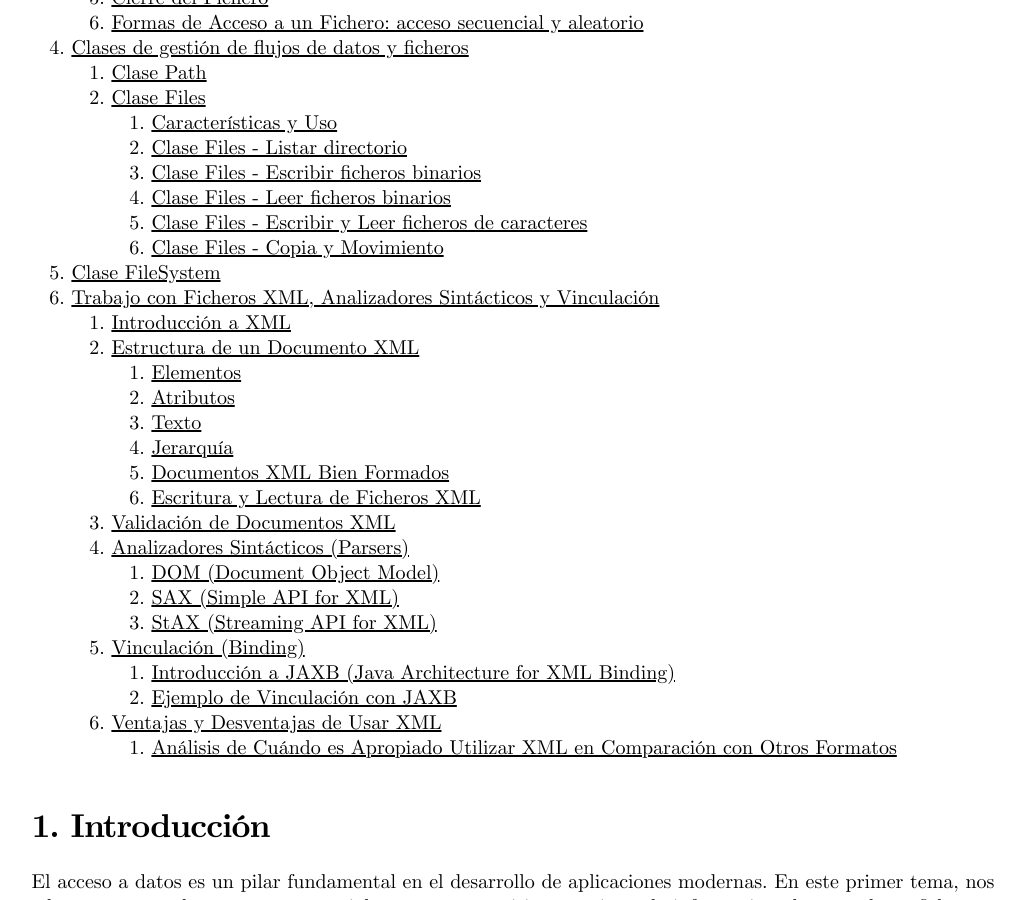
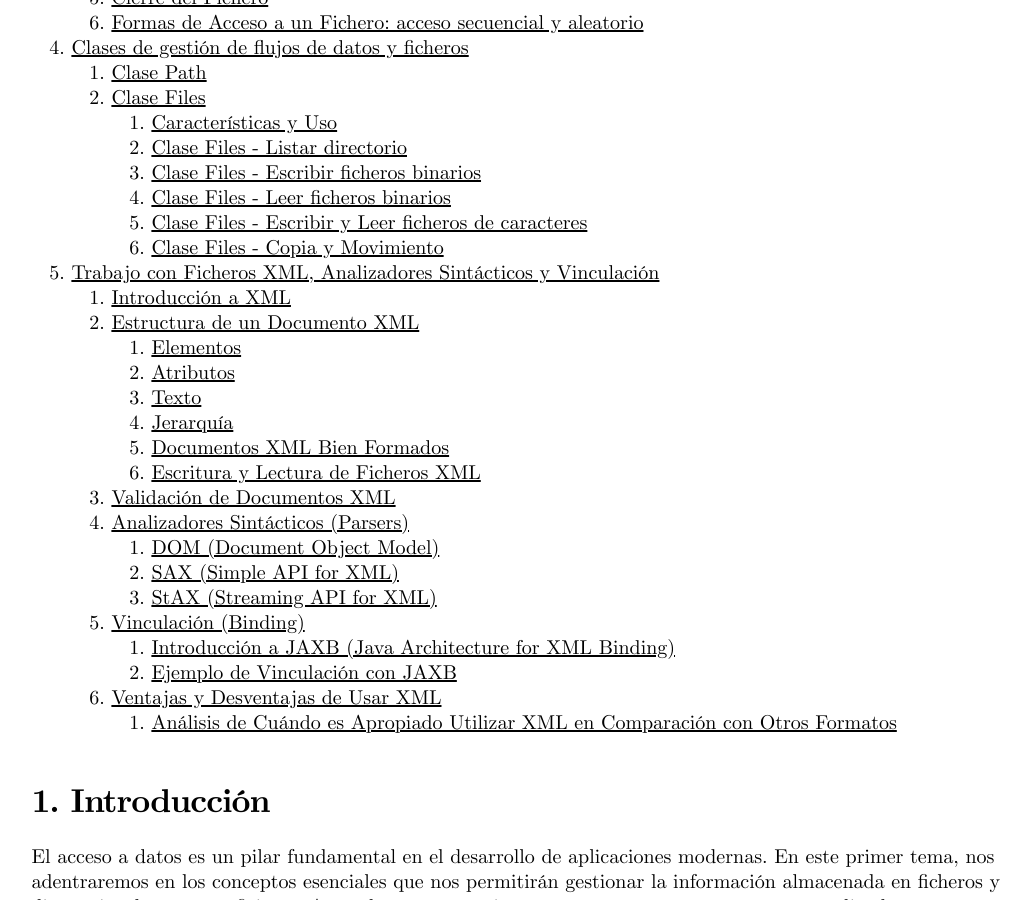
Before and after one commit to TeoRojas/teorojas.github.io, a Jekyll site: the page built from acceso-a-datos/UD01-teoria.md, in a window 1280 px wide and 900 px high, scrolled down 943 px. Shown: the whole window, without its empty margins (103-1134 px from the left). Built offline with Jekyll 4.4.1, drawn with Linux system fonts in a browser that asks for light colours; nearby versions of some CDN libraries.

Commit message:
ADD->UD01-> Update Index

```diff
--- a/acceso-a-datos/UD01-teoria.md
+++ b/acceso-a-datos/UD01-teoria.md
@@ -30,8 +30,7 @@ abstract: Sinopsis de la unidad 01
        4. [Clase Files - Leer ficheros binarios](#424-clase-files---leer-ficheros-binarios)
        5. [Clase Files - Escribir y Leer ficheros de caracteres](#425-clase-files---escribir-y-leer-ficheros-de-caracteres)
        6. [Clase Files - Copia y Movimiento](#426-clase-files---copia-y-movimiento)
-5. [Clase FileSystem](#43-clase-filesystem)
-6. [Trabajo con Ficheros XML, Analizadores Sintácticos y Vinculación](#5-trabajo-con-ficheros-xml-analizadores-sintácticos-y-vinculación)
+5. [Trabajo con Ficheros XML, Analizadores Sintácticos y Vinculación](#5-trabajo-con-ficheros-xml-analizadores-sintácticos-y-vinculación)
    1. [Introducción a XML](#51-introducción-a-xml)
    2. [Estructura de un Documento XML](#52-estructura-de-un-documento-xml)
       1. [Elementos](#521-elementos)
```
